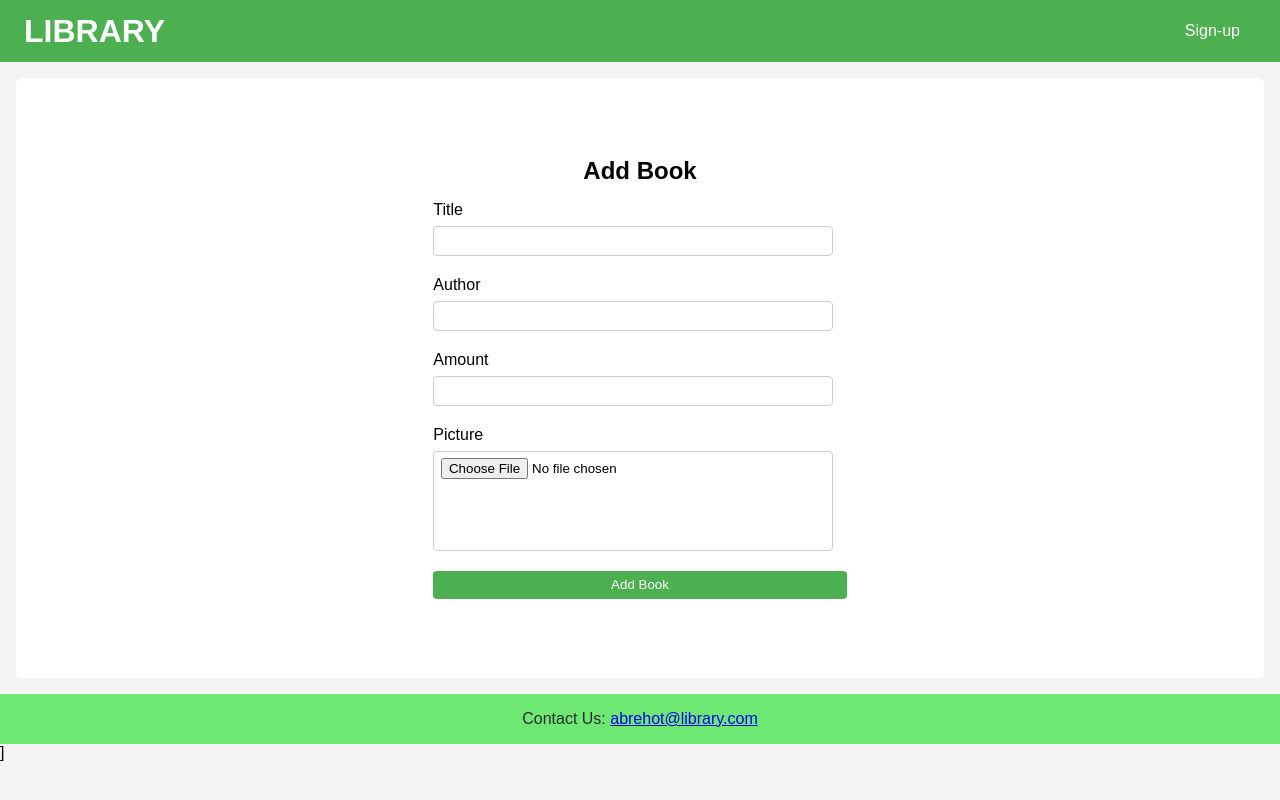
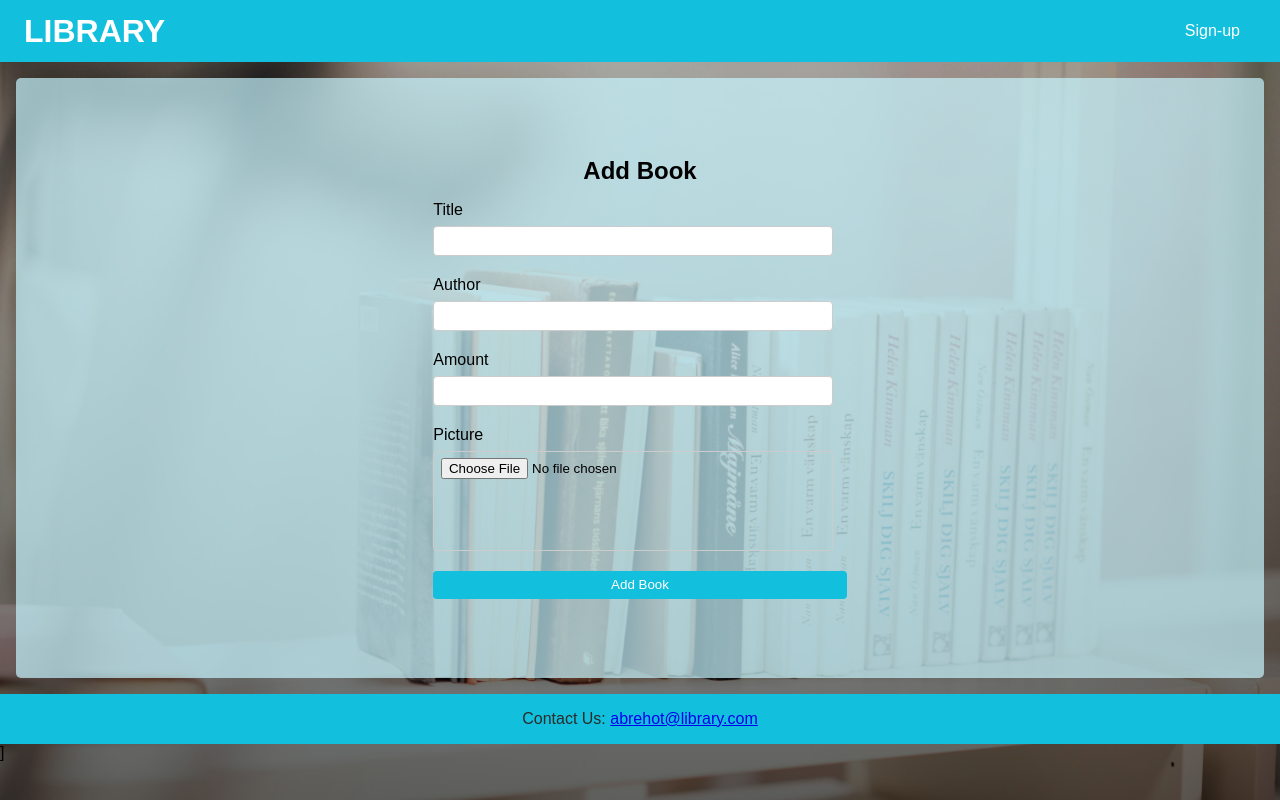
Before and after one commit to Danielyilma/Library-management-system, a PHP site: page /views/addbook.php in a window 1280 px wide. Run offline with PHP 8.4, Linux system fonts and the light colour scheme.

Commit message:
coloring

```diff
--- a/views/home.php
+++ b/views/home.php
@@ -9,7 +9,7 @@
 </head>
 
 <body>
-    <?php require "partials/header.php";?>
+    <?php require "partials/header.php"; ?>
 
     <section>
         <div id="search">
--- a/views/static/css/addbook.css
+++ b/views/static/css/addbook.css
@@ -8,11 +8,14 @@
 body {
     height: 100%;
     font-family: Arial, sans-serif;
-    background-color: #f4f4f4;
+	background-image: linear-gradient(rgba(0,0,0,0),rgba(0,0,0,0.5)),url("bck.jpg");
+	background-size: cover;
+	background-attachment: fixed;
+
 }
 
 header {
-    background-color: #4CAF50;
+    background-color: #12bfdd;
     color: white;
     text-align: center;
     padding: 0.5em 1.5em;
@@ -41,7 +44,7 @@ nav ul li a {
 }
 
 nav ul li a:hover {
-    background-color: #409344;
+    background-color: #11a7c1;
 }
 
 #addbook{
@@ -56,7 +59,7 @@ nav ul li a:hover {
 section {
     margin: 1em;
     padding: 1em;
-    background-color: white;
+    background-color: rgba(198, 246, 255, 0.7);
     border-radius: 5px;
 }
 
@@ -85,19 +88,19 @@ form button {
     padding: 0.5em 1em;
     border: none;
     border-radius: 4px;
-    background-color: #4CAF50;
+    background-color: #12bfdd;
     color: white;
     cursor: pointer;
 }
 
 form button:hover {
-    background-color: #36883a;
+    background-color: #10a7c2;
 }
 
 footer {
     text-align: center;
     padding: 1em;
-    background-color: #6de973;
+    background-color: #12bfdd;
     color: rgb(42, 42, 42);
 
 }
```
Also changed, not shown: views/static/css/homesty.css (+9 -7 lines), views/front.png (deleted).
